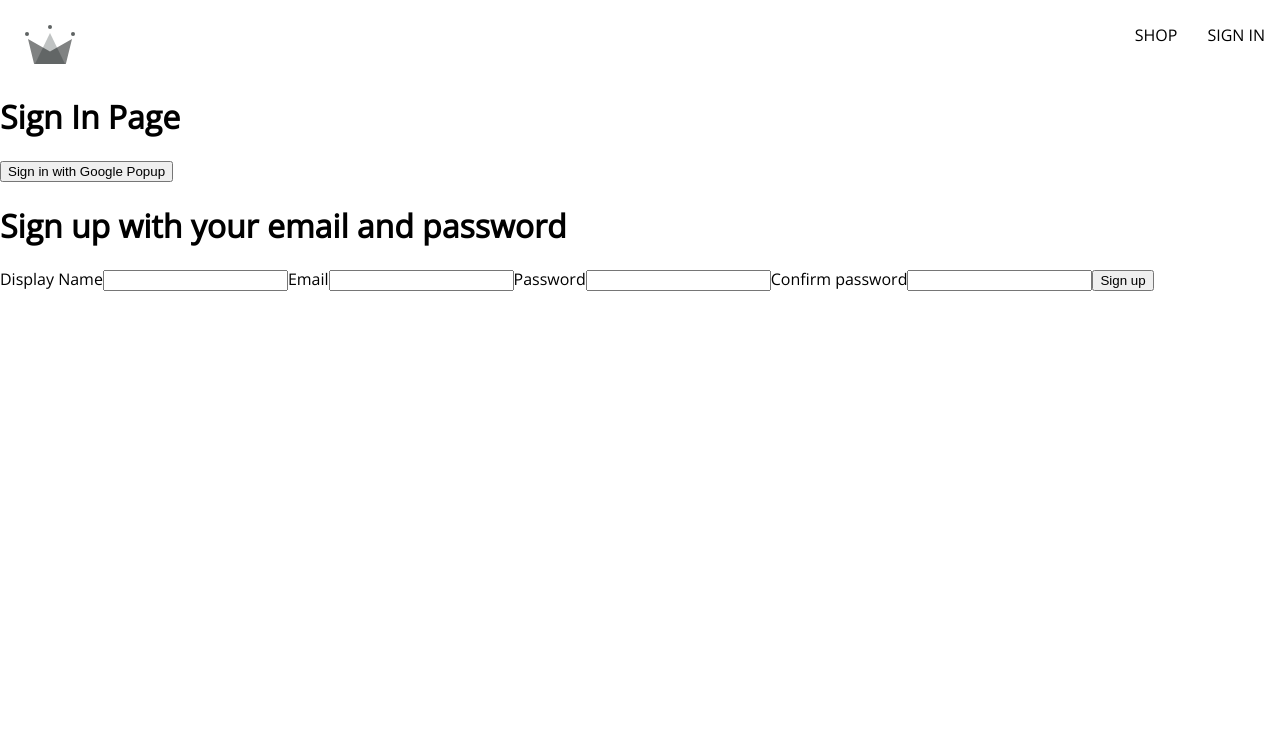
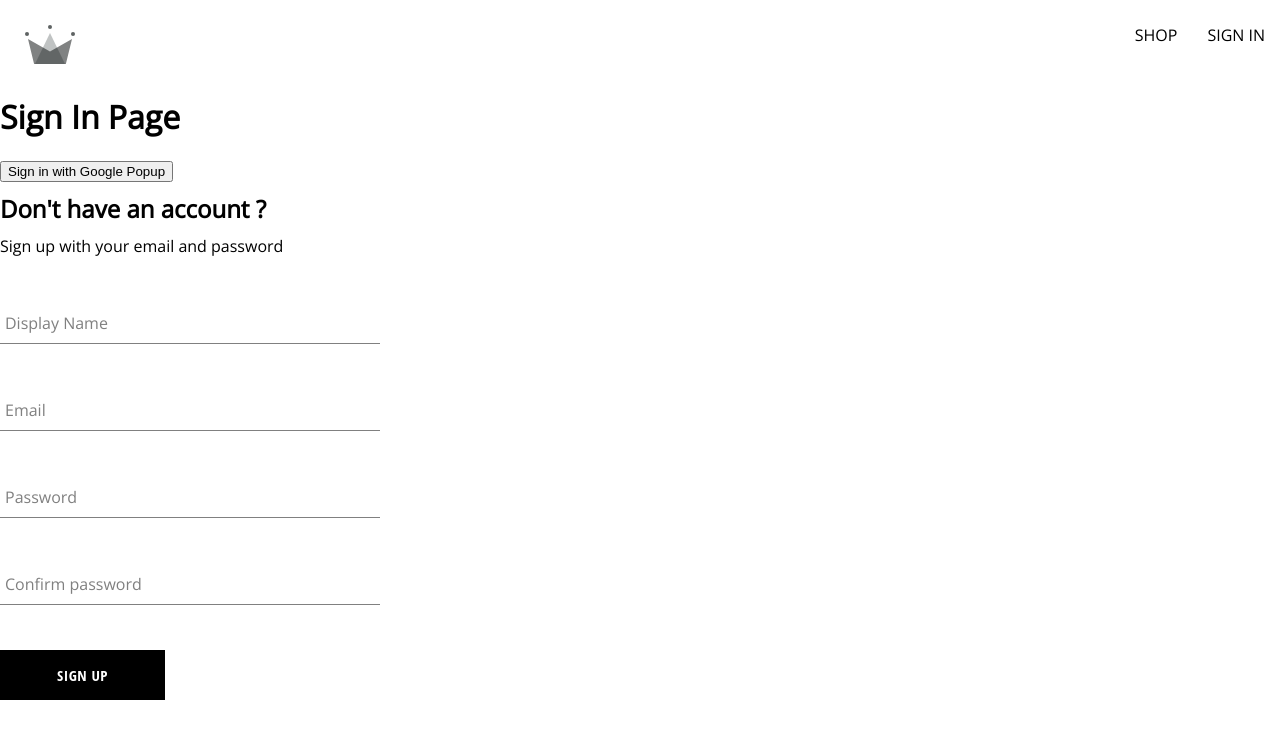
Before and after one commit to aabarata/crown-clothing, a React (Create React App) app: page /sign-in in a window 1280 px wide. Shown: the top 738 px of the page. Built offline with nearby package versions, Linux system fonts and the light colour scheme.

Commit message:
Improve and style the sign-up form

```diff
--- /dev/null
+++ b/src/components/button/button.component.jsx
@@ -0,0 +1,19 @@
+import "./button.styles.scss";
+
+const BUTTON_TYPE_CLASSES = {
+  google: "google-sign-in",
+  inverted: "inverted",
+};
+
+const Button = ({ children, buttonType, ...otherProps }) => {
+  return (
+    <button
+      className={`button-container ${BUTTON_TYPE_CLASSES[buttonType]}`}
+      {...otherProps}
+    >
+      {children}
+    </button>
+  );
+};
+
+export default Button;
--- /dev/null
+++ b/src/components/button/button.styles.scss
@@ -0,0 +1,46 @@
+.button-container {
+  min-width: 165px;
+  width: auto;
+  height: 50px;
+  letter-spacing: 0.5px;
+  line-height: 50px;
+  padding: 0 35px 0 35px;
+  font-size: 15px;
+  background-color: black;
+  color: white;
+  text-transform: uppercase;
+  font-family: 'Open Sans Condensed';
+  font-weight: bolder;
+  border: none;
+  cursor: pointer;
+  display: flex;
+  justify-content: center;
+
+  &:hover {
+    background-color: white;
+    color: black;
+    border: 1px solid black;
+  }
+
+  &.google-sign-in {
+    background-color: #4285f4;
+    color: white;
+
+    &:hover {
+      background-color: #357ae8;
+      border: none;
+    }
+  }
+
+  &.inverted {
+    background-color: white;
+    color: black;
+    border: 1px solid black;
+
+    &:hover {
+      background-color: black;
+      color: white;
+      border: none;
+    }
+  }
+}
--- /dev/null
+++ b/src/components/form-input/form-input.component.jsx
@@ -0,0 +1,21 @@
+import "./form-input.styles.scss";
+
+const FormInput = ({ label, ...otherProps }) => {
+  return (
+    <div className="group">
+      <input className="form-input" {...otherProps} />
+      {/*if the label exist render the label*/}
+      {label && (
+        <label
+          className={`${
+            otherProps.value.length ? "shrink" : ""
+          } form-input-label`}
+        >
+          {label}
+        </label>
+      )}
+    </div>
+  );
+};
+
+export default FormInput;
--- /dev/null
+++ b/src/components/form-input/form-input.styles.scss
@@ -0,0 +1,54 @@
+$sub-color: grey;
+$main-color: black;
+
+@mixin shrinkLabel {
+  top: -14px;
+  font-size: 12px;
+  color: $main-color;
+}
+
+.group {
+  position: relative;
+  margin: 45px 0;
+
+  .form-input {
+    background: none;
+    background-color: white;
+    color: $sub-color;
+    font-size: 18px;
+    padding: 10px 10px 10px 5px;
+    display: block;
+    width: 100%;
+    border: none;
+    border-radius: 0;
+    border-bottom: 1px solid $sub-color;
+    margin: 25px 0;
+
+    &:focus {
+      outline: none;
+    }
+
+    &:focus ~ .form-input-label {
+      @include shrinkLabel();
+    }
+  }
+
+  input[type='password'] {
+    letter-spacing: 0.3em;
+  }
+
+  .form-input-label {
+    color: $sub-color;
+    font-size: 16px;
+    font-weight: normal;
+    position: absolute;
+    pointer-events: none;
+    left: 5px;
+    top: 10px;
+    transition: 300ms ease all;
+
+    &.shrink {
+      @include shrinkLabel();
+    }
+  }
+}
--- a/src/components/sign-up-form/sign-up-form.component.jsx
+++ b/src/components/sign-up-form/sign-up-form.component.jsx
@@ -1,8 +1,12 @@
 import { useState } from "react";
+import FormInput from "../form-input/form-input.component";
+import Button from "../button/button.component";
 import {
   createAuthUserWithEmailAndPassword,
   createUserDocumentFromAuth,
 } from "../../utils/firebase/firebase.utils";
+
+import "./sign-up-form.styles.scss";
 
 const defaultFormFields = {
   displayName: "",
@@ -15,6 +19,10 @@
   const [formFields, setFormFields] = useState(defaultFormFields);
   const { displayName, email, password, confirmPassword } = formFields;
 
+  const resetFormFields = () => {
+    setFormFields(defaultFormFields);
+  };
+
   const handleChange = (event) => {
     const { name, value } = event.target;
     setFormFields({ ...formFields, [name]: value });
@@ -22,56 +30,65 @@
 
   const handlesSubmit = async (event) => {
     event.preventDefault();
-    if (password === confirmPassword) {
-      const { user } = await createAuthUserWithEmailAndPassword(
-        email,
-        password
-      );
-      user.displayName = displayName;
-      await createUserDocumentFromAuth(user);
-      setFormFields(defaultFormFields);
+    if (password !== confirmPassword) {
+      alert("The passwords dont match");
+      return;
     } else {
-      console.log("The passwords dont match");
+      try {
+        const { user } = await createAuthUserWithEmailAndPassword(
+          email,
+          password
+        );
+        await createUserDocumentFromAuth(user, { displayName });
+        resetFormFields();
+      } catch (error) {
+        if (error.code === "auth/email-already-in-use") {
+          alert("Cannot create user, email already in use");
+        } else {
+          console.log("User creation encountered an error", error);
+        }
+      }
     }
   };
 
   return (
-    <div>
-      <h1>Sign up with your email and password</h1>
+    <div className="sign-up-container">
+      <h2>Don't have an account ?</h2>
+      <span>Sign up with your email and password</span>
       <form onSubmit={handlesSubmit}>
-        <label>Display Name</label>
-        <input
+        <FormInput
+          label="Display Name"
           type="text"
           required
           onChange={handleChange}
           name="displayName"
           value={displayName}
         />
-        <label>Email</label>
-        <input
+        <FormInput
+          label="Email"
           type="email"
           required
           onChange={handleChange}
           name="email"
           value={email}
         />
-        <label>Password</label>
-        <input
+        <FormInput
+          label="Password"
           type="password"
           required
           onChange={handleChange}
           name="password"
           value={password}
         />
-        <label>Confirm password</label>
-        <input
+        <FormInput
+          label="Confirm password"
           type="password"
           required
           onChange={handleChange}
           name="confirmPassword"
           value={confirmPassword}
         />
-        <button type="submit">Sign up</button>
+        <Button type="submit">Sign up</Button>
       </form>
     </div>
   );
--- /dev/null
+++ b/src/components/sign-up-form/sign-up-form.styles.scss
@@ -0,0 +1,8 @@
+.sign-up-container {
+  display: flex;
+  flex-direction: column;
+  width: 380px;
+  h2 {
+    margin: 10px 0;
+  }
+}
--- a/src/utils/firebase/firebase.utils.js
+++ b/src/utils/firebase/firebase.utils.js
@@ -31,7 +31,10 @@
   signInWithPopup(auth, googleProvider);
 
 export const db = getFirestore();
-export const createUserDocumentFromAuth = async (userAuth) => {
+export const createUserDocumentFromAuth = async (
+  userAuth,
+  additionalData = {}
+) => {
   if (!userAuth) {
     return;
   }
@@ -48,6 +51,7 @@
         displayName,
         email,
         createdAt,
+        ...additionalData,
       });
     } catch (error) {
       console.log("error creating the user", error);
```
